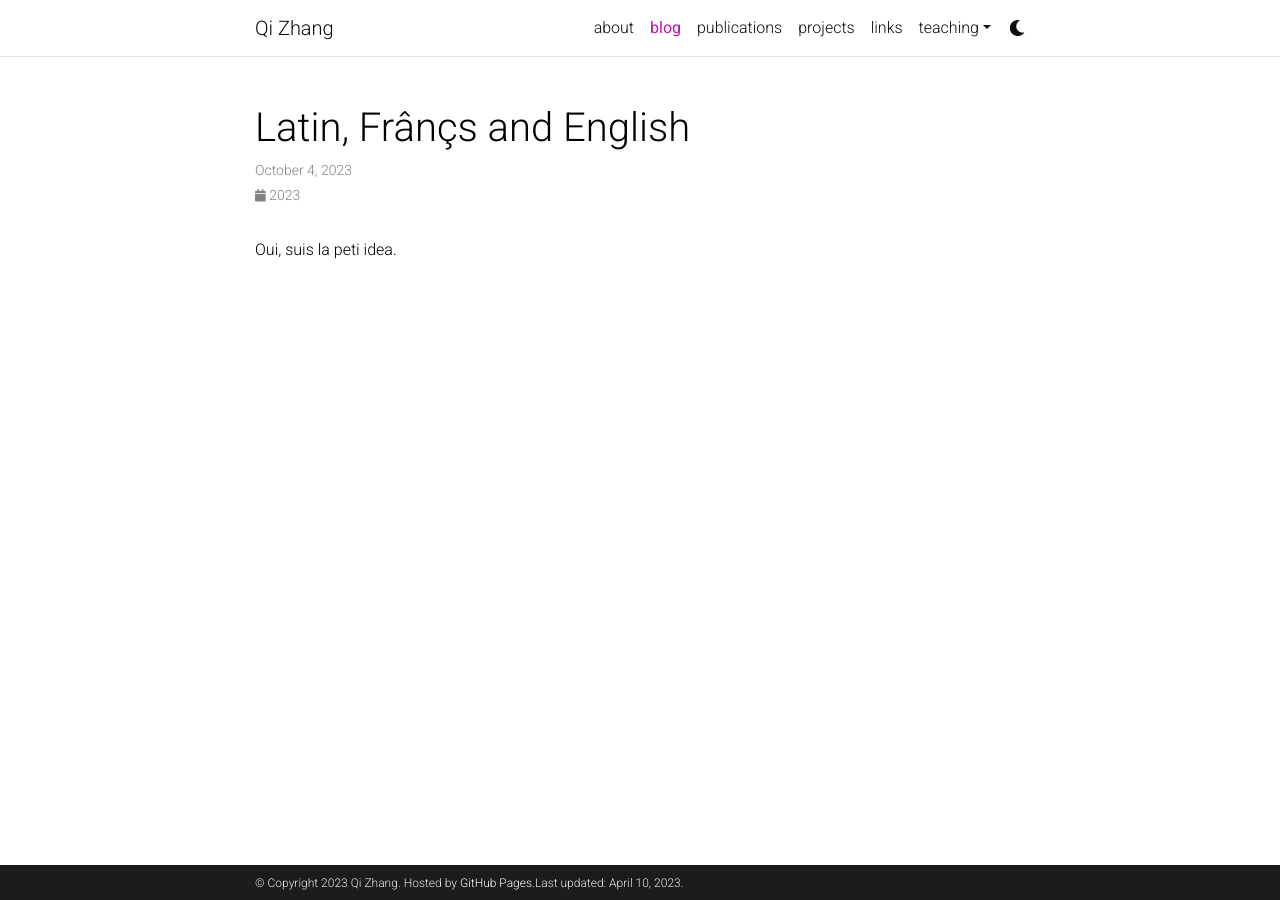
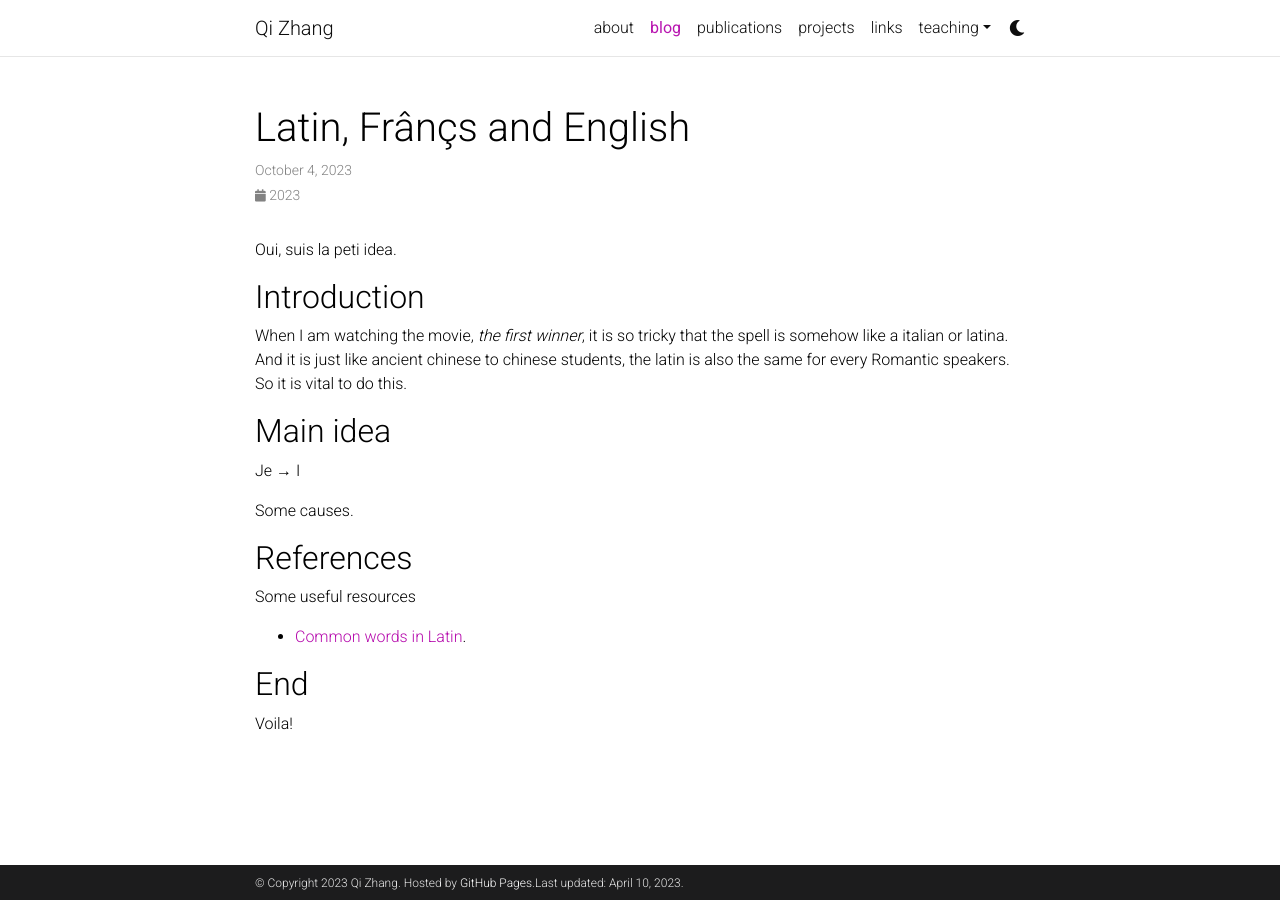
Before and after one commit to Vermillion-de/Vermillion-de.github.io, a Jekyll site: the page built from _posts/2023-3-4-10-Latin.md, in a window 1280 px wide. Built offline with Jekyll 4.4.1, drawn with Linux system fonts in a browser that asks for light colours; comment, search, counter and statistics services are not loaded; a style sheet for code colours, icons or effects is not loaded.

Commit message:
Add language

```diff
--- a/_posts/2023-3-4-10-Latin.md
+++ b/_posts/2023-3-4-10-Latin.md
@@ -6,3 +6,24 @@ description: View moden European languages from Latin.
 ---
 
 Oui, suis la peti idea.
+
+## Introduction
+When I am watching the movie, *the first winner*, it is so tricky that the spell is somehow like a italian or latina. And it is just like ancient chinese to chinese students, the latin is also the same for every Romantic speakers. So it is vital to do this.
+
+## Main idea
+
+Je → I
+
+Some causes.
+
+
+## References
+
+Some useful resources
+
+- [Common words in Latin](https://blogs.transparent.com/latin/100-most-common-words-in-latin/).
+
+
+## End
+
+Voila!
```
